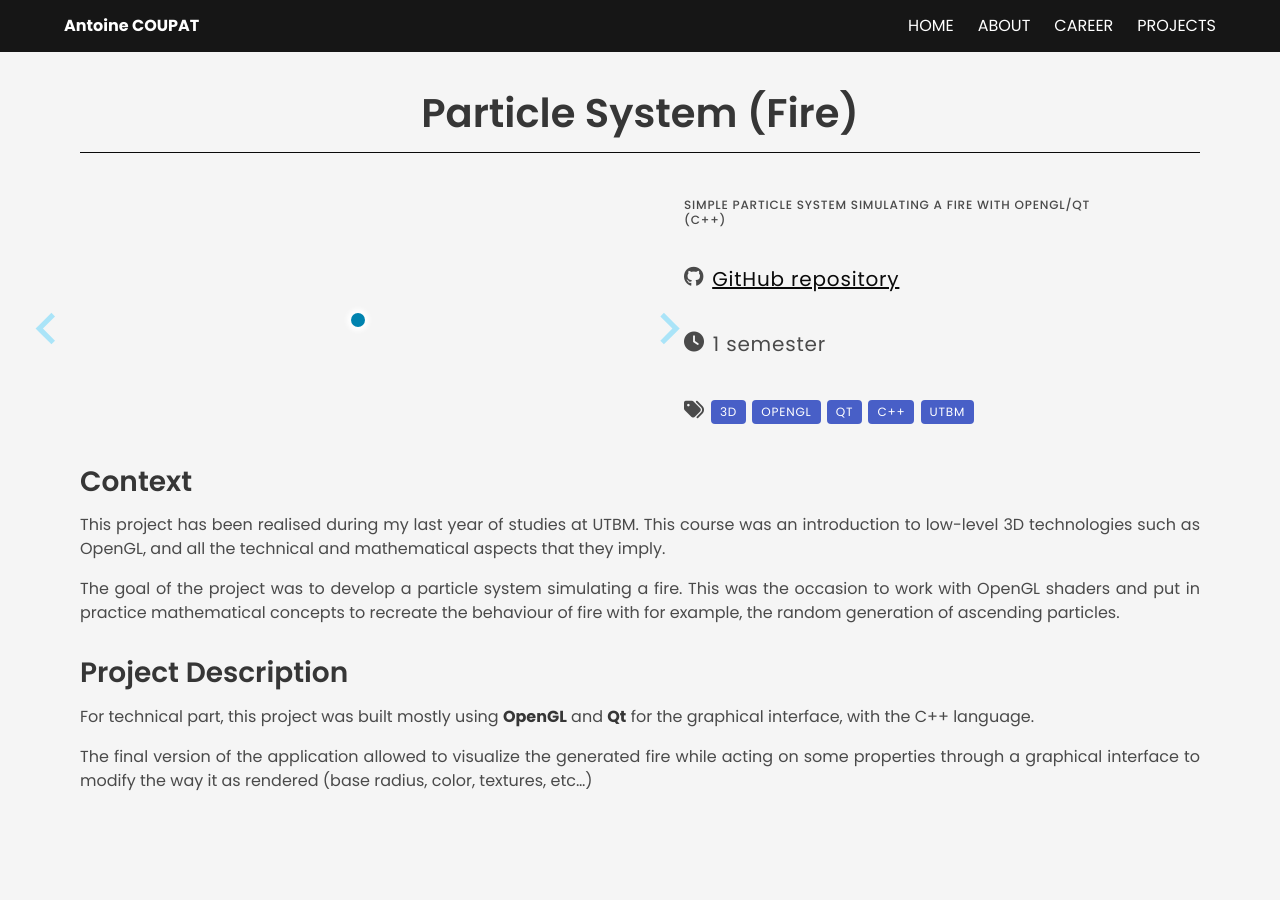
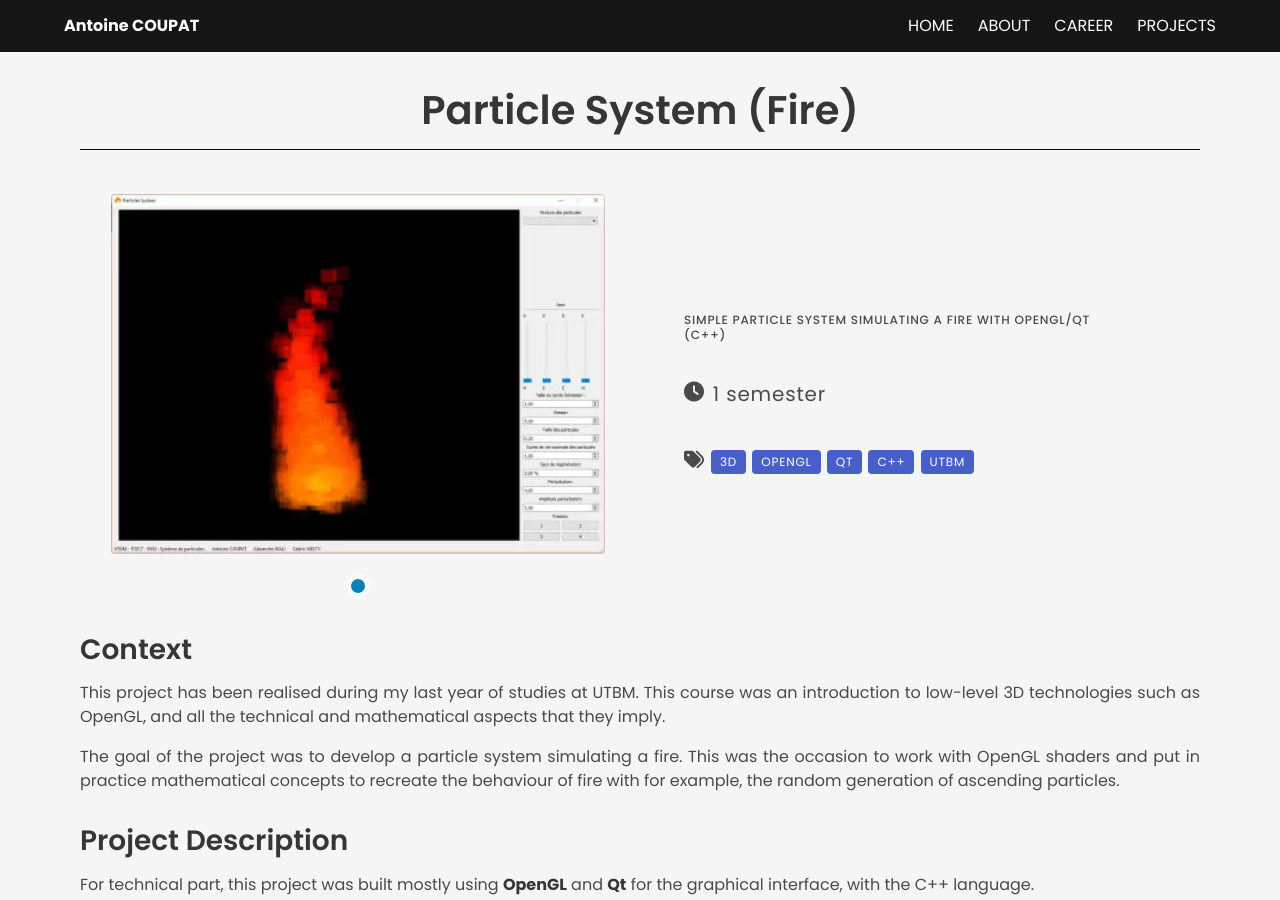
Before and after one commit to ACoupat/acoupat.github.io, a Jekyll site: the page built from _projects/particle-system.md, in a window 1280 px wide and 900 px high. Built offline with Jekyll 4.4.1, drawn with Linux system fonts in a browser that asks for light colours; nearby versions of some CDN libraries; library files that are not in the unit come from our copies.

Commit message:
Improve carrousel on projects and clean projects contents

```diff
--- a/_layouts/project.html
+++ b/_layouts/project.html
@@ -25,27 +25,12 @@
         </a>
         <hr class="has-background-black mb-6">
         <div class="columns is-variable is-5">
-          <section class="splide column is-6" aria-label="Splide Basic HTML Example">
+          <section class="splide column is-6 project-carrousel" aria-label="Splide Basic HTML Example">
             <div class="splide__track">
               <ul class="splide__list">
-
                 {% unless page.video-link == null %}
                 <li class="splide__slide">
                   {% include youtube-embed.html url=page.video-link %}
-                </li>
-                {% endunless %}
-
-                {% unless page.model-3d == null %}
-                <li class="splide__slide">
-                  <babylon model="{{page.model-3d}}"></babylon>
-                </li>
-                {% endunless %}
-
-                {% unless page.image == null %}
-                <li class="splide__slide">
-                  <figure class="image is-16by9 has-shadow">
-                    <img src="{{page.image}}" alt="{{post.title}}" id="post-image">
-                  </figure>
                 </li>
                 {% endunless %}
 
@@ -56,7 +41,32 @@
                   </figure>
                 </li>
                 {% endunless %}
+
+                {% unless page.model-3d == null %}
+                <li class="splide__slide">
+                  <babylon model="{{page.model-3d}}"></babylon>
+                </li>
+                {% endunless %}
+                <!-- Defautl image if no media is referenced -->
+                {% if page.image == null and page.model-3d == null and page.video-link==null and page.video-file==null
+                %}
+                {% assign image_url="/assets/images/my-logo.png"%}
+                {% else if %}
+                {% assign image_url=page.image%}
+                {% endif %}
+
+                {% if image_url %}
+                <li class="splide__slide">
+                  <figure class="image has-ratio has-shadow">
+                    <img src="{{image_url}}" alt="{{post.title}}" id="post-image">
+                  </figure>
+                </li>
+                {% endif %}
               </ul>
+            </div>
+            <div>
+              <div class="splide__arrows"></div>
+              <div class="splide__pagination"></div>
             </div>
           </section>
           <div
--- a/_projects/particle-system.md
+++ b/_projects/particle-system.md
@@ -5,11 +5,8 @@
 thumbnail: /assets/images/projects/syspart.webp
 layout: project
 slug: particle-system
-# video-link: https://www.youtube.com/embed/tJWJnA2f1SQ
 duration : 1 semester
-# image: /assets/images/projects/syspart.webp
-github-link: https://github.com/ACoupat/acoupat.github.io
-model-3d: /assets/3D/anvil.glb
+image: /assets/images/projects/syspart.webp
 tags:
 - 3D
 - OpenGL
--- a/assets/css/style.scss
+++ b/assets/css/style.scss
@@ -348,6 +348,34 @@
     }
 }
 
+.project-carrousel {
+    @extend .splide;
+
+    .splide__arrow {
+        top: unset;
+        bottom: 0;
+        transform: unset;
+    }
+
+    .splide__pagination,
+    .splide_arrows {
+        margin-top: 1.5rem;
+    }
+
+    .splide__slide {
+        display: flex;
+        align-items: center;
+        justify-content: center;
+
+        height: 40vh;
+
+        .image,
+        .image>* {
+            height: 100%;
+        }
+    }
+
+}
 #post {
     @media (min-width: 768px) {
         margin: auto 2.5vmax;
```
Also changed, not shown: other parts of _layouts/project.html (+8 -4 lines), _positions/1_skinsoft.md (+8 -2 lines), _projects/blender-donut.md (+1 -4 lines), _projects/imsi-vr.md (+0 -4 lines).
